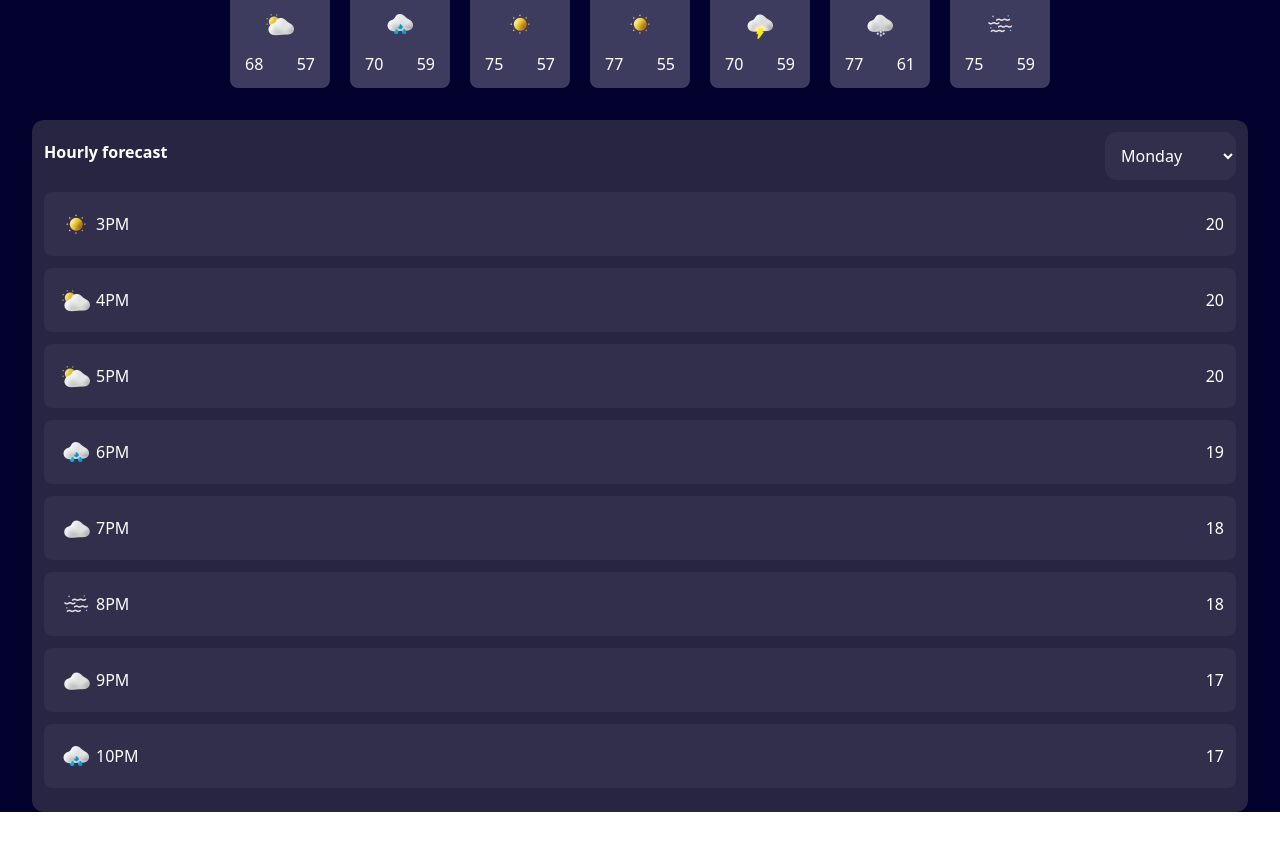
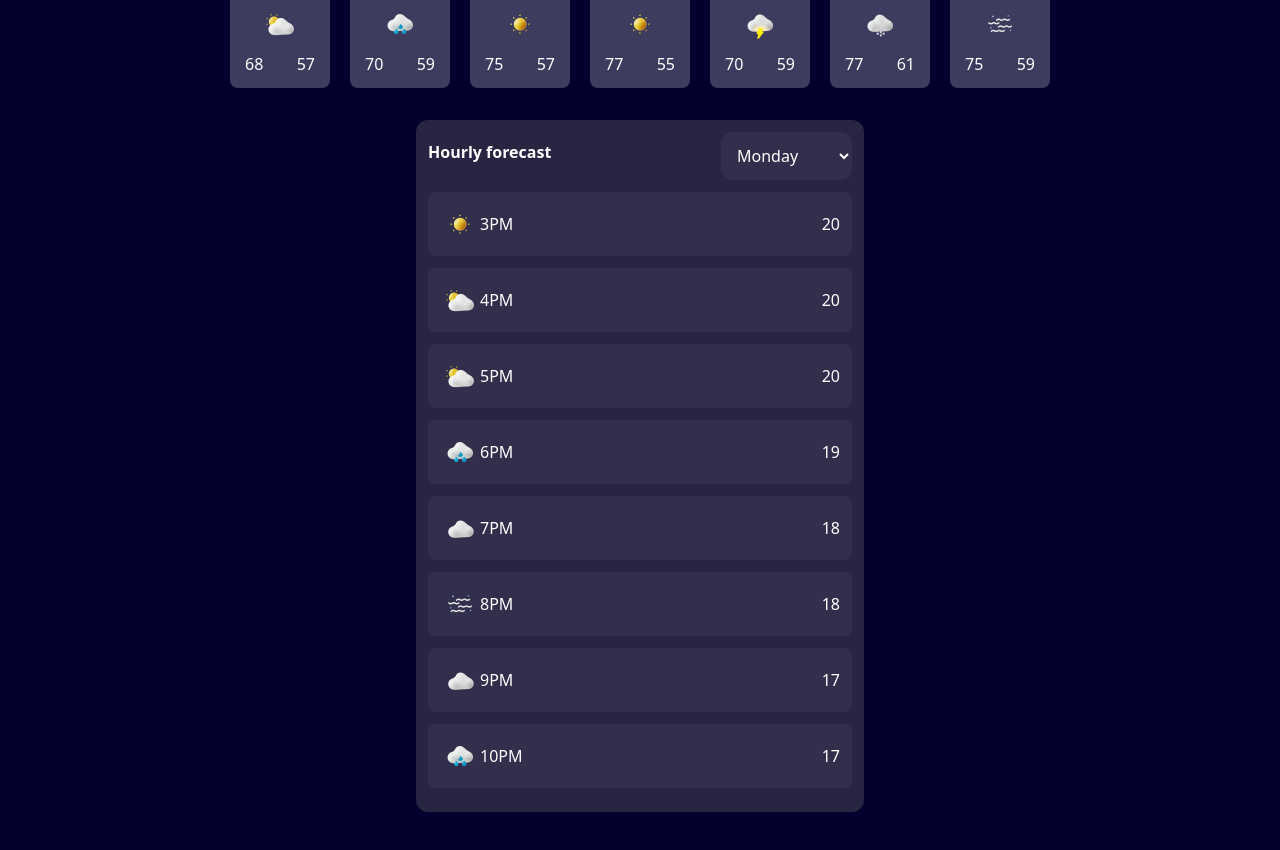
Before and after one commit to szczepanieceryk/weather-app, a React (Vite) app: page / in a window 1280 px wide. Shown: the part 940-1790 px from the top of the page. Before the commit the page ends 1752 px from the top, so only its background shows below. Built offline with nearby package versions, Linux system fonts and the light colour scheme.

Commit message:
fix(ui): limit section width

```diff
--- a/src/App.tsx
+++ b/src/App.tsx
@@ -6,7 +6,7 @@ import DailyForecast from './layouts/DailyForecast';
 import HourlyForecast from './layouts/HourlyForecast';
 const App = () => {
   return (
-    <div className="bg-[#03012dff]">
+    <div className="pb-[4rem] bg-[#03012dff]">
       <Navigation />
       <Header />
       <TodayForecast />
--- a/src/layouts/HourlyForecast.tsx
+++ b/src/layouts/HourlyForecast.tsx
@@ -51,7 +51,7 @@ const forecastData: HourForecastProps[] = [
 ];
 const HourlyForecast: React.FC = () => {
   return (
-    <div className="max-w-[95%] p-3 mx-auto rounded-xl bg-[#272541ff]">
+    <div className="max-w-[95%] sm:max-w-md p-3 mx-auto rounded-xl bg-[#272541ff]">
       <div className="flex flex-wrap justify-between">
         <span className="block mt-2 mb-4 text-white">
           <strong>Hourly forecast</strong>
```
